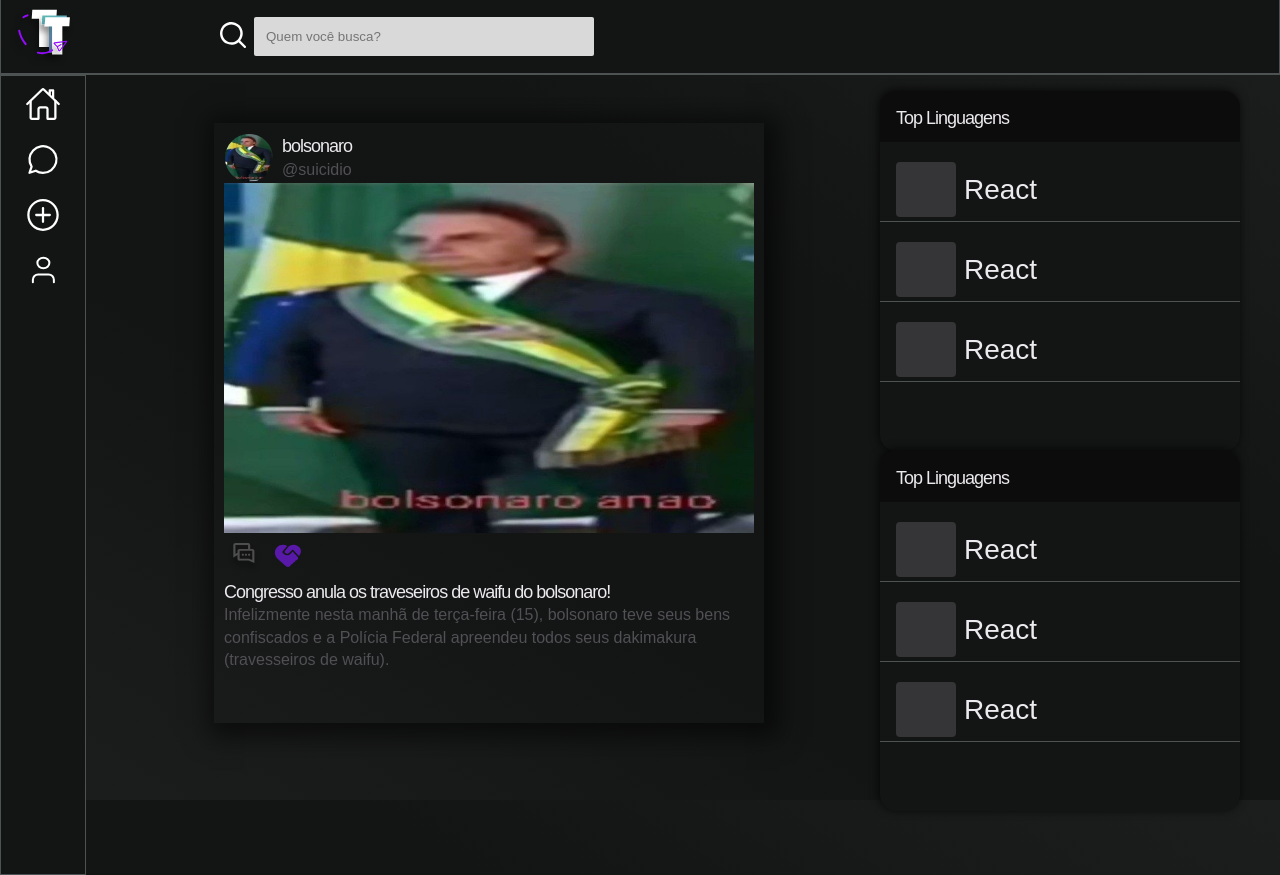
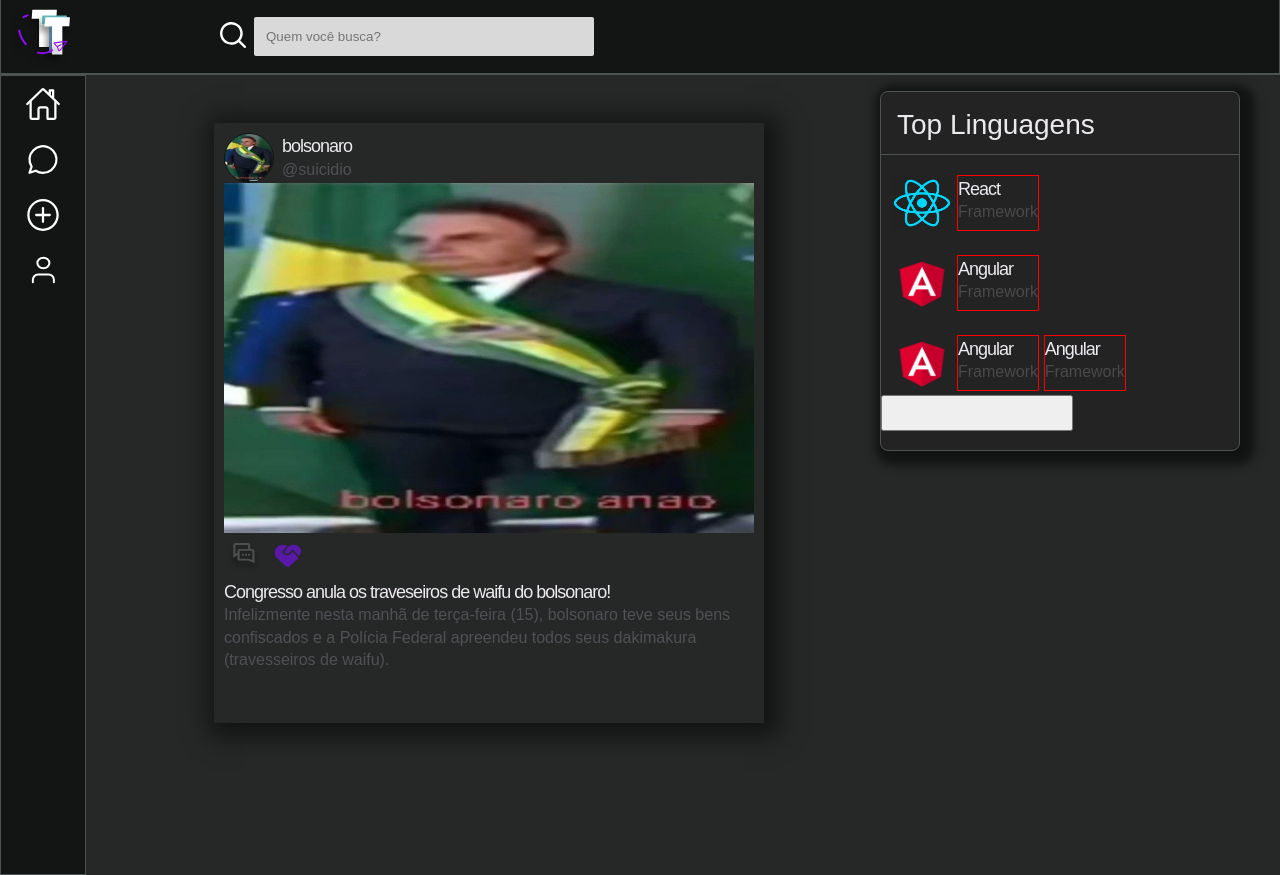
Before and after one commit to CosmosEtec/TalkTech, a PHP site: page /view/feed.php in a window 1280 px wide. Run offline with PHP 8.4, Linux system fonts and the light colour scheme; some libraries are stand-ins or nearby versions.

Commit message:
menu lateral das linguagem ai mt show legal kk
xou kk

```diff
--- a/TalkTech-v0.1.4.3/assets/css/partials/_colors.scss
+++ b/TalkTech-v0.1.4.3/assets/css/partials/_colors.scss
@@ -5,15 +5,15 @@ $purple-dark: #701f88;
 $purple-light: #9c4fb4;
 
 //Cor de Fundo
-$black-fundo: linear-gradient(to right top, #1c1d1d, #1a1b1b, #181919, #151616, #131414, #131414, #131414, #131414, #151616, #181919, #1a1b1b, #1c1d1d);
+$black-fundo: #262828;
 
 // Border Color
 $gray-clean-border: #4d5252;
 
 // Neutral-colors
-$black-normal: #232224;
+$black-normal: #232324;
 $black-dark: #131414;
-$black-light: #353436;
+$black-light: #4b4949;
 $black-dark-nuture: #1c1c1c;
 $black-dark-notur: #0c0c0c;
 
--- a/TalkTech-v0.1.4.3/assets/css/partials/_menu.scss
+++ b/TalkTech-v0.1.4.3/assets/css/partials/_menu.scss
@@ -143,6 +143,7 @@ header{
     padding-top: 1rem;
 
 
+
     @include responsive(s){
       height: 50px;
       bottom: 0;
@@ -158,16 +159,18 @@ header{
     width: 100%;
     height: 360px;
 
-    background: $black-dark;
+    background: $black-normal;
     overflow: hidden;
-    border-radius: 1rem;
-    box-shadow: -1px -1px 10px 0px rgba(0,0,0,0.75);
+    border-radius: 0.50rem;
+    border: 1px solid $gray-clean-border;
+    box-shadow: 5px 4px 10px 10px rgba(0,0,0,0.54);
 
     .top-languages-head{
         width: 100%;
+        border-bottom: 1px solid $gray-clean-border;
+
 
         padding: 1rem 0 0.75rem 1rem;
-        background: $black-dark-notur;
     }
 
 
@@ -175,9 +178,8 @@ header{
         width: 100%;
         height: 4rem;
         margin-top: 1rem;
-        border-bottom: 1px solid $gray-clean-border;
 
-        padding: 0.25rem 0.25rem 0.25rem 1rem;
+        padding: 0.25rem 0.25rem 0.25rem 0.70rem;
         display: flex;
         flex-direction: row;
 
@@ -185,17 +187,23 @@ header{
 
             .language-icon{
                max-width: 60px;
+               border-radius: 50px;
                width: 100%;
                border-radius: 4px;
-               background: $black-light;
             }
-            .language-name{
+            .language-details{
                 display: flex;
-                align-items: center;
-                margin-left: 0.50rem;
+                margin-left: 0.30rem;
+                padding-top: 0.15rem;
+                flex-direction: column;
             }
     }
 
+    button {
+        max-width: 12rem;
+        width: 100%;
+        padding: 1rem;
 
+    }
 
 }
--- a/TalkTech-v0.1.4.3/assets/css/partials/_typography.scss
+++ b/TalkTech-v0.1.4.3/assets/css/partials/_typography.scss
@@ -45,7 +45,8 @@
 }
 
 @mixin typeface-2($size: p2, $device: desktop) {
-  font-family: 'Source Sans 3', sans-serif;
+  font-family: 'Sora', sans-serif;
+  font-weight: 250;
   @if $size == p1 and $device == desktop {
     font-size: 24px;
     line-height: 130%;
@@ -59,10 +60,10 @@
     font-size: 14px;
     line-height: 150%;
   } @else if $size == p3 and $device == desktop {
-    font-size: 14px;
+    font-size: 12px;
     line-height: 150%;
   } @else if $size == p3 and $device == mobile {
-    font-size: 14px;
+    font-size: 8px;
     line-height: 150%;
   }
 }
@@ -133,11 +134,27 @@ p {
   }
 }
 
-.p1 {
-  color: $gray-7;
+.p1, .p2 {
+  color: $black-light;
   @include typeface-2(p1, desktop);
   @include responsive(s) {
     @include typeface-2(p1, mobile);
+  }
+}
+
+.p2 {
+  color: $black-light;
+  @include typeface-2(p2, desktop);
+  @include responsive(s) {
+    @include typeface-2(p2, mobile);
+  }
+}
+
+.p3 {
+  color: $black-light;
+  @include typeface-2(p3, desktop);
+  @include responsive(s) {
+    @include typeface-2(p3, mobile);
   }
 }
 
--- a/TalkTech-v0.1.4.3/assets/css/style.css
+++ b/TalkTech-v0.1.4.3/assets/css/style.css
@@ -151,13 +151,13 @@
 ::-webkit-scrollbar {
   width: 8px;
   background-color: transparent;
-  border: 5px solid linear-gradient(to right top, #1c1d1d, #1a1b1b, #181919, #151616, #131414, #131414, #131414, #131414, #151616, #181919, #1a1b1b, #1c1d1d);
+  border: 5px solid #262828;
 }
 
 ::-webkit-scrollbar-thumb {
-  background-color: #353436;
+  background-color: #4b4949;
   border-radius: 50px;
-  border: 2px solid #353436;
+  border: 2px solid #4b4949;
 }
 
 h1 {
@@ -264,13 +264,15 @@ h6 {
 
 p {
   color: #505055;
-  font-family: "Source Sans 3", sans-serif;
+  font-family: "Sora", sans-serif;
+  font-weight: 250;
   font-size: 16px;
   line-height: 140%;
 }
 @media screen and (max-width: 960px) {
   p {
-    font-family: "Source Sans 3", sans-serif;
+    font-family: "Sora", sans-serif;
+    font-weight: 250;
     font-size: 14px;
     line-height: 150%;
   }
@@ -279,38 +281,74 @@ p.white {
   color: #edeaef;
 }
 
-.p1 {
-  color: #a6a6a7;
-  font-family: "Source Sans 3", sans-serif;
+.p1, .p2 {
+  color: #4b4949;
+  font-family: "Sora", sans-serif;
+  font-weight: 250;
   font-size: 24px;
   line-height: 130%;
 }
 @media screen and (max-width: 960px) {
-  .p1 {
-    font-family: "Source Sans 3", sans-serif;
+  .p1, .p2 {
+    font-family: "Sora", sans-serif;
+    font-weight: 250;
     font-size: 18px;
     line-height: 130%;
   }
 }
 
+.p2 {
+  color: #4b4949;
+  font-family: "Sora", sans-serif;
+  font-weight: 250;
+  font-size: 16px;
+  line-height: 140%;
+}
+@media screen and (max-width: 960px) {
+  .p2 {
+    font-family: "Sora", sans-serif;
+    font-weight: 250;
+    font-size: 14px;
+    line-height: 150%;
+  }
+}
+
+.p3 {
+  color: #4b4949;
+  font-family: "Sora", sans-serif;
+  font-weight: 250;
+  font-size: 12px;
+  line-height: 150%;
+}
+@media screen and (max-width: 960px) {
+  .p3 {
+    font-family: "Sora", sans-serif;
+    font-weight: 250;
+    font-size: 8px;
+    line-height: 150%;
+  }
+}
+
 span {
   font-family: "Sora", sans-serif;
 }
 
 .bold {
   font-weight: bold;
-  color: #353436;
+  color: #4b4949;
 }
 
 strong {
-  color: #232224;
-  font-family: "Source Sans 3", sans-serif;
+  color: #232324;
+  font-family: "Sora", sans-serif;
+  font-weight: 250;
   font-size: 16px;
   line-height: 140%;
 }
 @media screen and (max-width: 960px) {
   strong {
-    font-family: "Source Sans 3", sans-serif;
+    font-family: "Sora", sans-serif;
+    font-weight: 250;
     font-size: 14px;
     line-height: 150%;
   }
@@ -321,7 +359,8 @@ strong {
 }
 
 a {
-  font-family: "Source Sans 3", sans-serif;
+  font-family: "Sora", sans-serif;
+  font-weight: 250;
   font-size: 16px;
   line-height: 140%;
   text-decoration: none;
@@ -406,8 +445,9 @@ a:hover #btn-bv::after {
   border: none;
   border-radius: 14px;
   text-decoration: none;
-  font-family: "Source Sans 3", sans-serif;
-  font-size: 14px;
+  font-family: "Sora", sans-serif;
+  font-weight: 250;
+  font-size: 12px;
   line-height: 150%;
   color: #fefbff;
   letter-spacing: 0.1em;
@@ -867,35 +907,41 @@ header {
   max-width: 360px;
   width: 100%;
   height: 360px;
-  background: #131414;
+  background: #232324;
   overflow: hidden;
-  border-radius: 1rem;
-  box-shadow: -1px -1px 10px 0px rgba(0, 0, 0, 0.75);
+  border-radius: 0.5rem;
+  border: 1px solid #4d5252;
+  box-shadow: 5px 4px 10px 10px rgba(0, 0, 0, 0.54);
 }
 .top-languages-right-side-menu .top-languages-head {
   width: 100%;
+  border-bottom: 1px solid #4d5252;
   padding: 1rem 0 0.75rem 1rem;
-  background: #0c0c0c;
 }
 .top-languages-right-side-menu .top-languages-language-skill {
   width: 100%;
   height: 4rem;
   margin-top: 1rem;
-  border-bottom: 1px solid #4d5252;
-  padding: 0.25rem 0.25rem 0.25rem 1rem;
+  padding: 0.25rem 0.25rem 0.25rem 0.7rem;
   display: flex;
   flex-direction: row;
 }
 .top-languages-right-side-menu .top-languages-language-skill .language-icon {
   max-width: 60px;
+  border-radius: 50px;
   width: 100%;
   border-radius: 4px;
-  background: #353436;
-}
-.top-languages-right-side-menu .top-languages-language-skill .language-name {
-  display: flex;
-  align-items: center;
-  margin-left: 0.5rem;
+}
+.top-languages-right-side-menu .top-languages-language-skill .language-details {
+  display: flex;
+  margin-left: 0.3rem;
+  padding-top: 0.15rem;
+  flex-direction: column;
+}
+.top-languages-right-side-menu button {
+  max-width: 12rem;
+  width: 100%;
+  padding: 1rem;
 }
 
 #stars {
@@ -1499,7 +1545,7 @@ body {
   height: 100vh;
   position: relative;
   scroll-behavior: smooth;
-  background: linear-gradient(to right top, #1c1d1d, #1a1b1b, #181919, #151616, #131414, #131414, #131414, #131414, #151616, #181919, #1a1b1b, #1c1d1d);
+  background: #262828;
 }
 
 img {
--- a/TalkTech-v0.1.4.3/view/feed.php
+++ b/TalkTech-v0.1.4.3/view/feed.php
@@ -114,62 +114,47 @@
 
             <div class="top-languages-right-side-menu  ">
                 <div class="top-languages-head">
-                    <h4>Top Linguagens</h4>
+                    <h3>Top Linguagens</h3>
                 </div>
+                <!---========= DETALHES DA LINGUAGEM  =========-->
                 <div class="top-languages-language-skill">
                     <div class="language-icon">
-
+                        <img src="../assets/img/react-biblioteca.png" alt="">
                     </div>
-                    <div class="language-name">
-                        <h3>React</h3>
+                    <div class="language-details border">
+                        <h4>React</h4>
+                        <p class="p2">Framework</p>
                     </div>
                 </div>
+                <!---========= DETALHES DA LINGUAGEM  =========-->
                 <div class="top-languages-language-skill">
                     <div class="language-icon">
-
+                        <img src="../assets/img/angular-framework.png" alt="">
                     </div>
-                    <div class="language-name">
-                        <h3>React</h3>
+                    <div class="language-details border">
+                        <h4>Angular</h4>
+                        <p class="p2">Framework</p>
                     </div>
                 </div>
+                <!---========= DETALHES DA LINGUAGEM  =========-->
                 <div class="top-languages-language-skill">
                     <div class="language-icon">
-
+                        <img src="../assets/img/angular-framework.png" alt="">
                     </div>
-                    <div class="language-name">
-                        <h3>React</h3>
+                    <div class="language-details border">
+                        <h4>Angular</h4>
+                        <p class="p2">Framework</p>
+                    </div>
+                    <div class="language-details border">
+                        <h4>Angular</h4>
+                        <p class="p2">Framework</p>
                     </div>
                 </div>
+
+                <button class=""></button>
             </div>
 
-            <div class="top-languages-right-side-menu  ">
-                <div class="top-languages-head">
-                    <h4>Top Linguagens</h4>
-                </div>
-                <div class="top-languages-language-skill">
-                    <div class="language-icon">
 
-                    </div>
-                    <div class="language-name">
-                        <h3>React</h3>
-                    </div>
-                </div>
-                <div class="top-languages-language-skill">
-                    <div class="language-icon">
-
-                    </div>
-                    <div class="language-name">
-                        <h3>React</h3>
-                    </div>
-                </div>
-                <div class="top-languages-language-skill">
-                    <div class="language-icon">
-
-                    </div>
-                    <div class="language-name">
-                        <h3>React</h3>
-                    </div>
-                </div>
             </div>
         </nav>
         <!---========= FIM RIGHT SIDE MENU  =========-->
```
Also changed, not shown: TalkTech-v0.1.4.3/assets/img/angular-framework.png (added), TalkTech-v0.1.4.3/assets/img/react-biblioteca.png (added), TalkTech-v0.1.4.3/assets/svg/icon-logout.svg (added), 1 other file.
